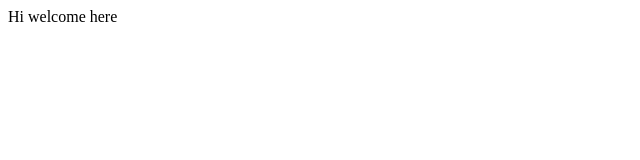
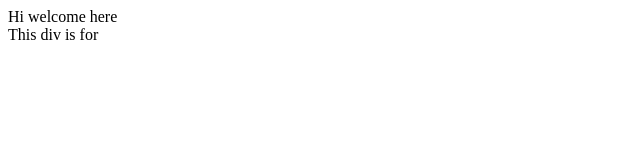
Before and after one commit to SanKumar657/GrassHoper, a plain HTML site: page index.html in a window 1280 px wide. Shown: the full height of the page, 0-640 px from the left. Drawn offline with Linux system fonts and the light colour scheme.

Commit message:
Update index.html
div added later

```diff
--- a/index.html
+++ b/index.html
@@ -7,6 +7,7 @@
 
   <body>
     Hi welcome here
+      <div>This div is for</div>
   </body>
 
 </html>
```
